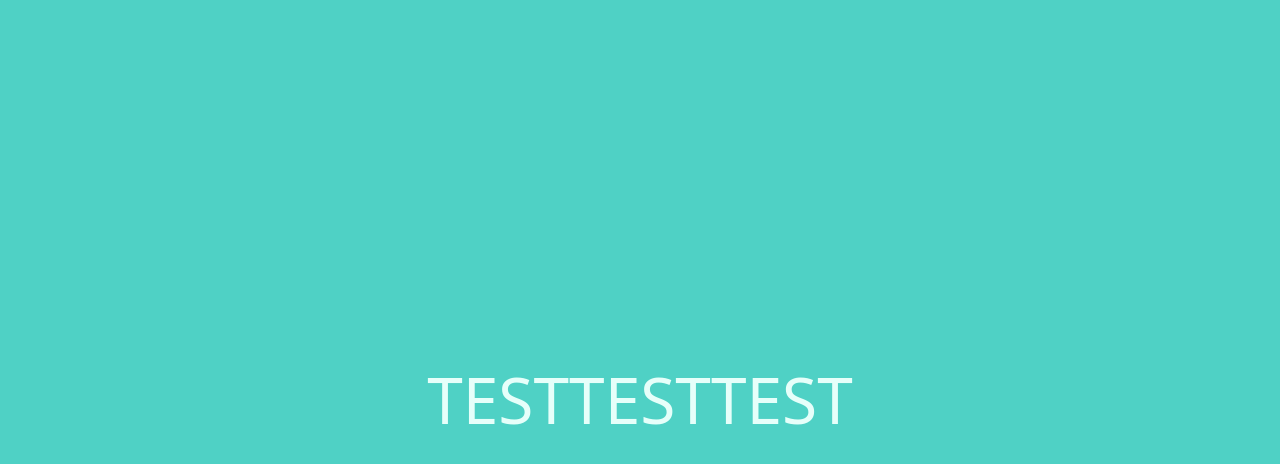
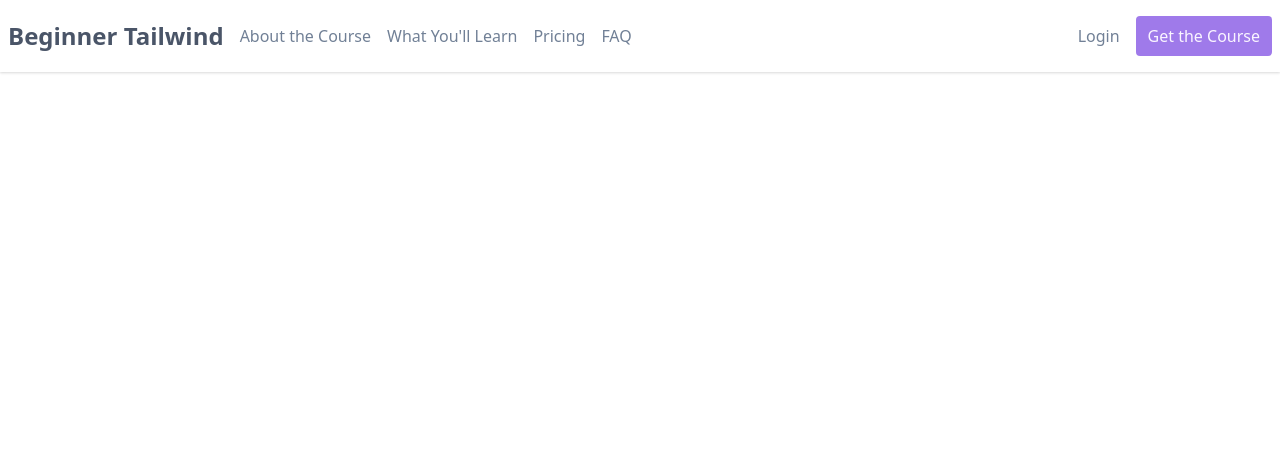
Before and after one commit to BossanovaJJu/beginner-tailwind-site, a website built with Parcel: page src/index.html in a window 1280 px wide. Built offline with nearby package versions, Linux system fonts and the light colour scheme.

Commit message:
#Learned-1.Header&Navi

```diff
--- a/src/index.html
+++ b/src/index.html
@@ -1,29 +1,38 @@
 <!DOCTYPE html>
 <html lang="en">
 <head>
-    <meta charset="UTF-8" />
+    <meta charset="UTF-8"/>
     <meta
         name="viewport"
         content="width=device-width, user-scalable=no, initial-scale=1.0, maximum-scale=1.0, minimum-scale=1.0"
     />
-    <meta http-equiv="X-UA-Compatible" content="ie=edge" />
+    <meta http-equiv="X-UA-Compatible" content="ie=edge"/>
     <title>Beginner Tailwind</title>
 </head>
-  <body
-    class="flex items-center justify-center min-h-screen text-6xl text-teal-100 bg-teal-400"
-  >
-    <!-- Header/Navigation 한글 폰트 -->
-    <!-- Hero -->
-    <!-- Overview -->
-    <!-- Aboue me -->
-    <!-- What you're learn -->
-    <!-- what we'll build -->
-    <!-- pricing -->
-    <!-- F&Q -->
-    <!-- Footer/Newsletter -->
-    <h1>TEST</h1>
-    <h1>TEST</h1>
-    <h1>TEST</h1>
+
+<body>
+<div class="bg-gradient-to-br from-white to-gray-100">
+    <!-- [1].Header & Navi -->
+    <div class="text-gray-600 bg-white shadow">
+        <div class="container mx-auto flex justify-between px-2 py-4">
+            <div class="space-x-4 flex items-center">
+                <a href="#" class="text-2xl text-gray-700 font-bold">Beginner Tailwind</a>
+                <a href="#" class="hidden hover:text-gray-400 lg:inline-block">About the Course</a>
+                <a href="#" class="hidden hover:text-gray-400 lg:inline-block">What You'll Learn</a>
+                <a href="#" class="hidden hover:text-gray-400 lg:inline-block">Pricing</a>
+                <a href="#" class="hidden hover:text-gray-400 lg:inline-block">FAQ</a>
+            </div>
+            <div class="space-x-4 flex items-center">
+                <a href="#" class="hover:text-purple-400">Login</a>
+                <a href="#" class="bg-purple-500 text-purple-100 px-3 py-2 rounded hidden hover:text-gray-400 lg:inline-block">Get the Course</a>
+            </div>
+        </div>
+    </div>
+
+    <!-- [2].Hero Area -->
+
+
+</div>
 <script src="index.js"></script>
 </body>
 </html>
```
Lines whose indentation alone changed are shown as unchanged.
